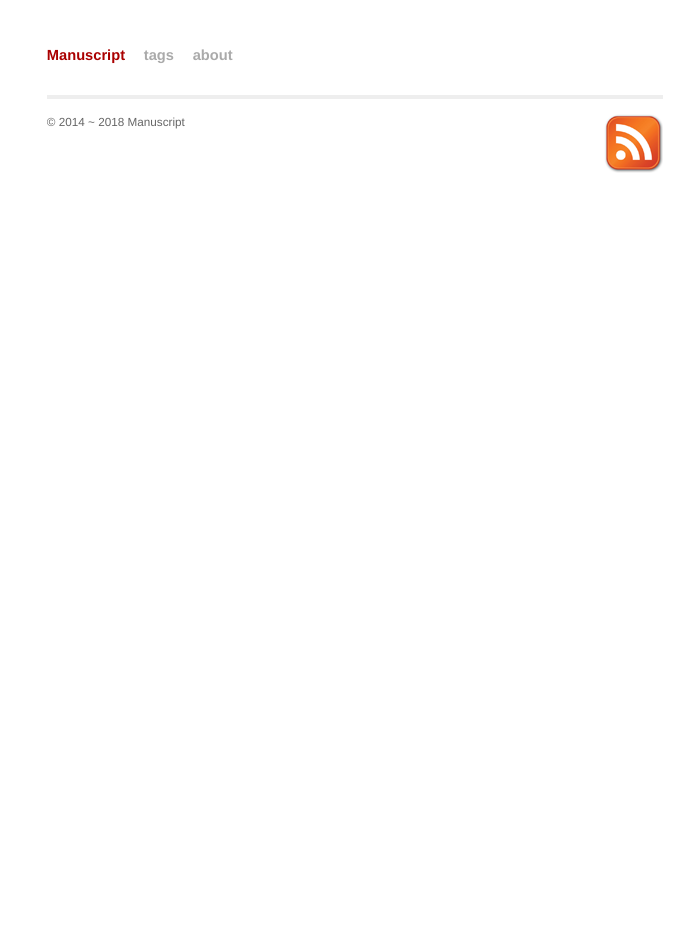
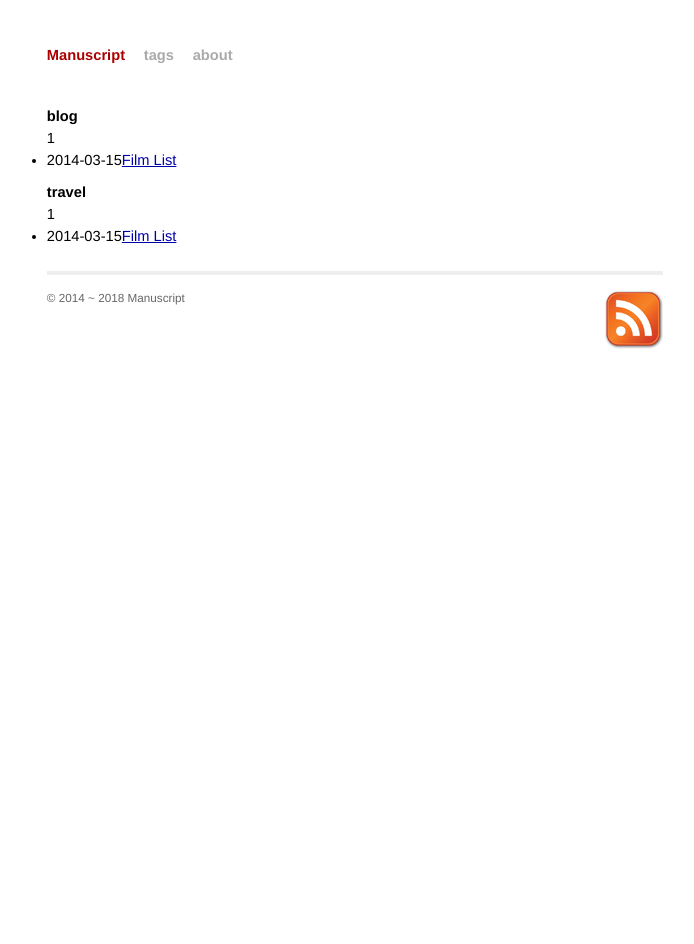
Before and after one commit to noobfish/noobfish.github.io, a Jekyll site: the page built from category.html, in a window 1280 px wide. Shown: the whole page, without its empty margins (285-979 px from the left). Built offline with Jekyll 4.4.1, drawn with Linux system fonts in a browser that asks for light colours.

Commit message:
Update 2014-3-15-filmlist.md

```diff
--- a/_posts/2014-3-15-filmlist.md
+++ b/_posts/2014-3-15-filmlist.md
@@ -2,7 +2,7 @@
 layout: post
 title: Film List
 tags: Film
-categorys:life
+categories: [blog, travel]
 ---
 
 {{ page.title }}
```
